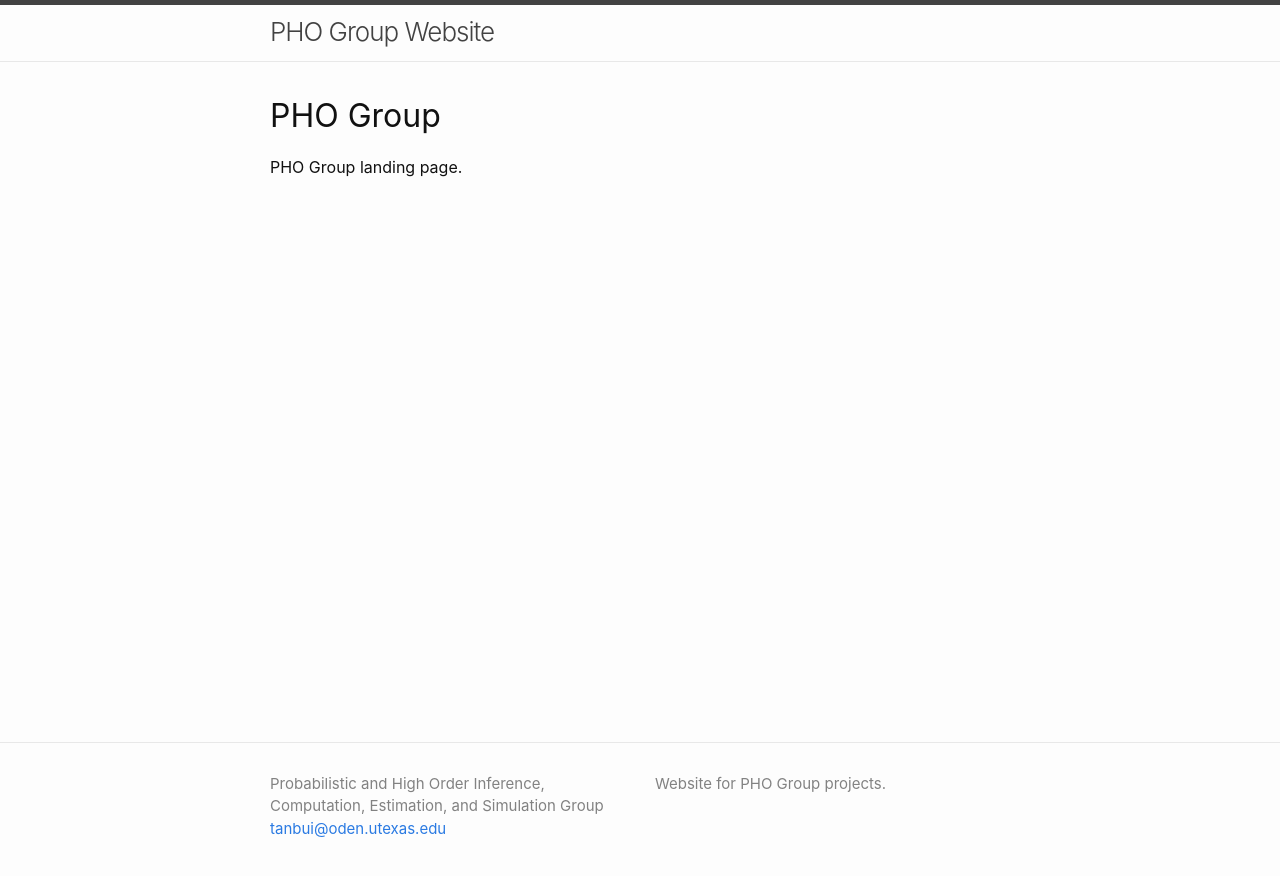
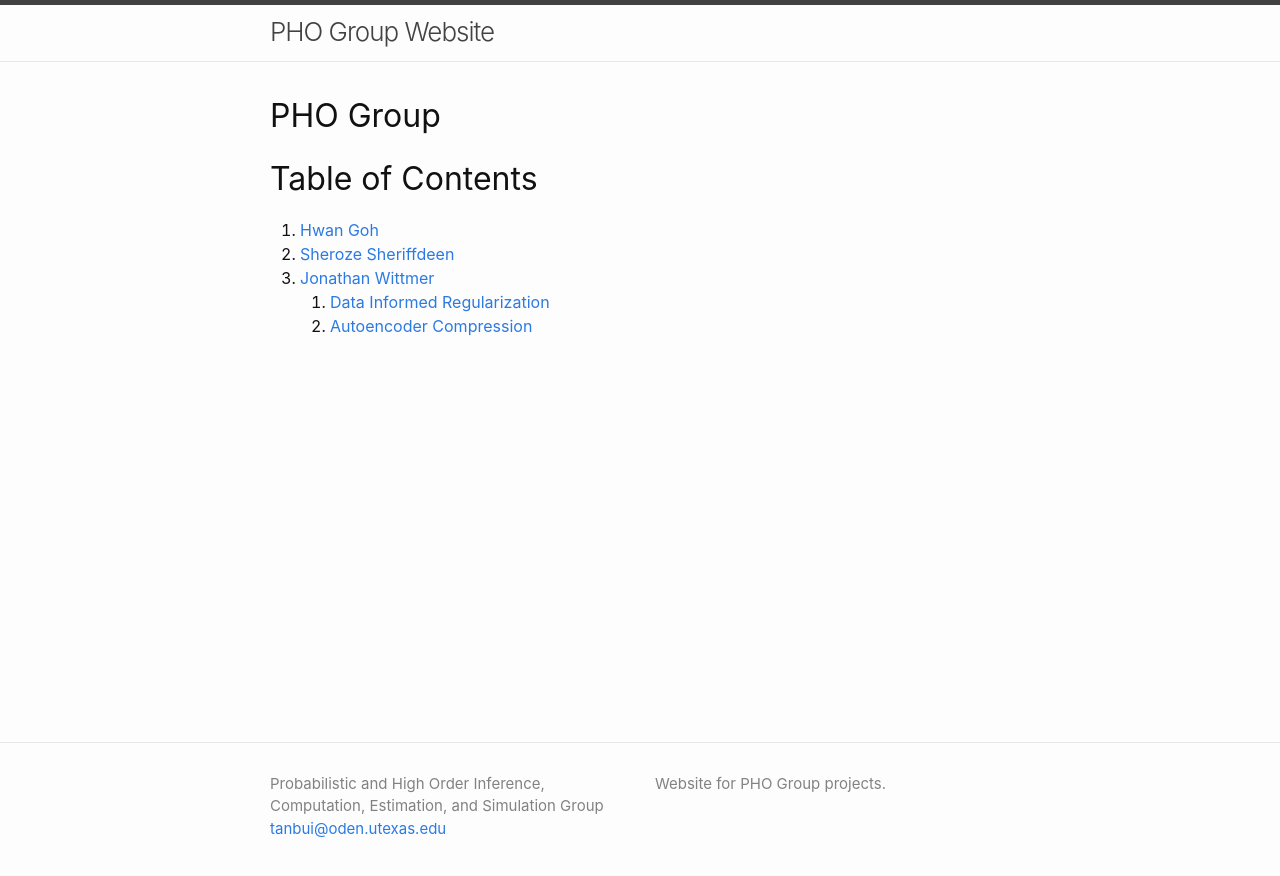
Before and after one commit to tscott-00/phogroup.github.io, a Jekyll site: the page built from index.md, in a window 1280 px wide. Shown: the top 876 px of the page. Built offline with Jekyll 4.4.1, drawn with Linux system fonts in a browser that asks for light colours.

Commit message:
Added table of contents

```diff
--- a/index.md
+++ b/index.md
@@ -3,4 +3,9 @@ layout: home
 title: PHO Group
 ---
 
-PHO Group landing page.
+# Table of Contents
+1. [Hwan Goh](/hwannsf)
+2. [Sheroze Sheriffdeen](/sherozensf)
+3. [Jonathan Wittmer](/jonnsf)
+   1. [Data Informed Regularization](/jonnsf/#di-heading)
+   2. [Autoencoder Compression](/jonnsf/#compression-heading)
```
